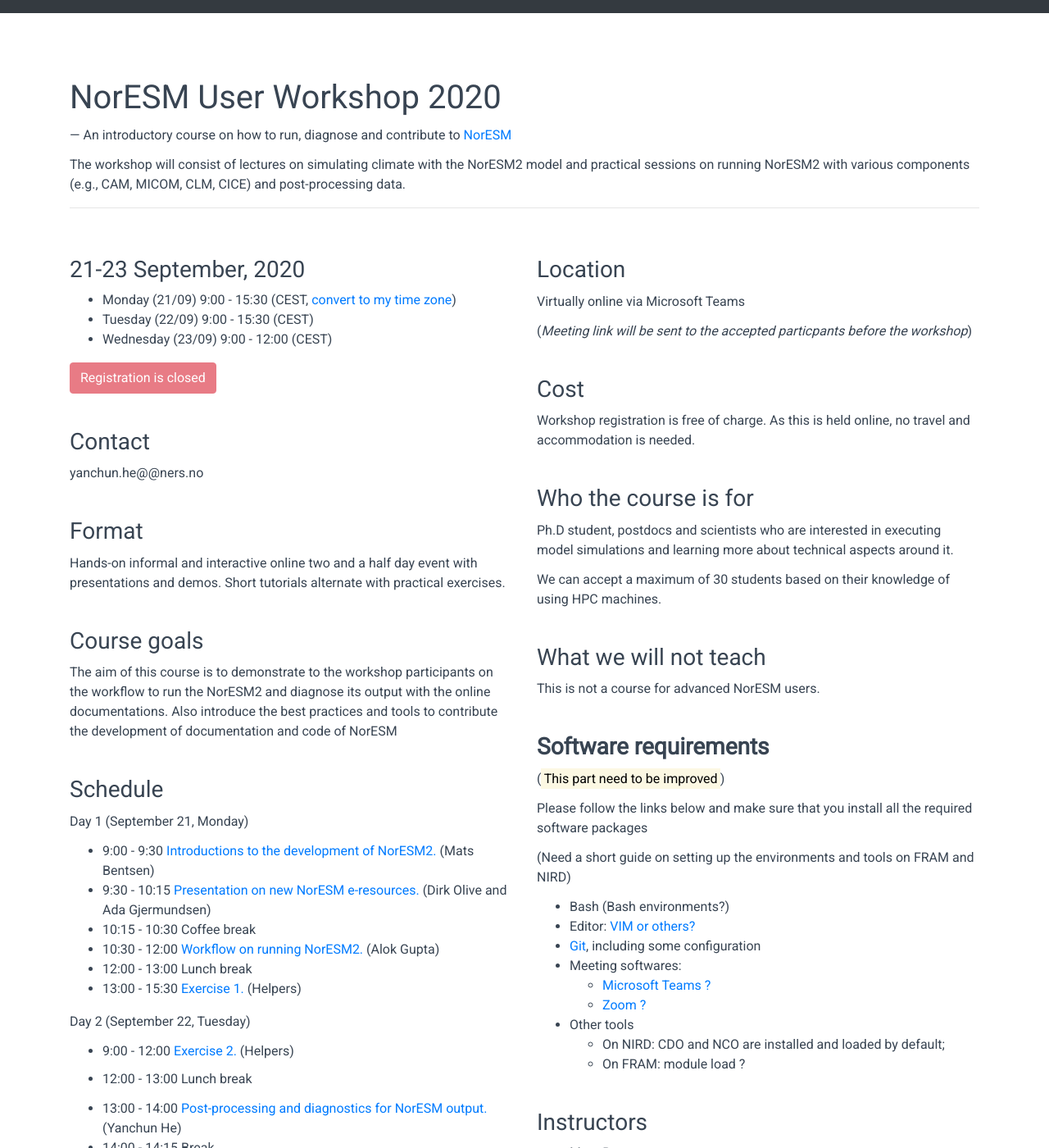
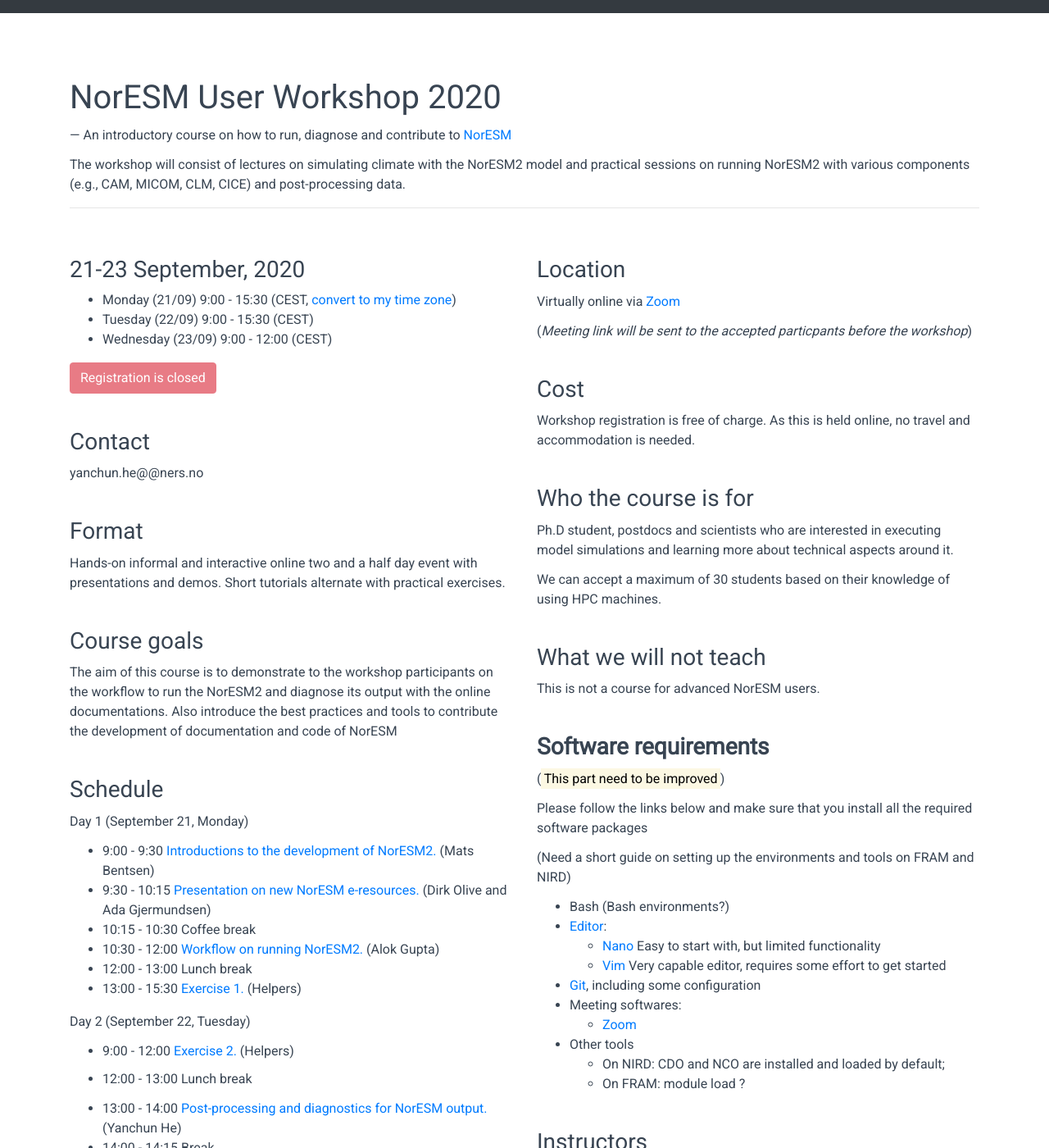
Before and after one commit to hsode/INES_workshop_2020, a Jekyll site: the page built from index.md, in a window 1280 px wide and 1400 px high. Shown: the whole window at 82% size. Built offline with Jekyll 4.4.1, drawn with Linux system fonts in a browser that asks for light colours; comment, search, counter and statistics services are not loaded.

Commit message:
Update links to Zoom and editors.

```diff
--- a/right_column.md
+++ b/right_column.md
@@ -2,7 +2,7 @@
 
 ### Location
 
-Virtually online via Microsoft Teams
+Virtually online via [Zoom](https://zoom.us/)
 
 (_Meeting link will be sent to the accepted particpants before the workshop_)
 
@@ -48,11 +48,12 @@ Please follow the links below and make sure that you install all the required so
 (Need a short guide on setting up the environments and tools on FRAM and NIRD)
 
 - Bash (Bash environments?)
-- Editor: [VIM or others?](https://coderefinery.github.io/installation/editors/)
+- [Editor](https://coderefinery.github.io/installation/editors/):
+    * [Nano](https://www.nano-editor.org/dist/v2.2/nano.html) Easy to start with, but limited functionality
+    * [Vim](https://www.openvim.com/) Very capable editor, requires some effort to get started
 - [Git](https://coderefinery.github.io/installation/git/), including some configuration
 - Meeting softwares:
-    * [Microsoft Teams ?](#)
-    * [Zoom ?](#)
+    * [Zoom](https://zoom.us/)
 - Other tools
     * On NIRD: CDO and NCO are installed and loaded by default;
     * On FRAM: module load ?
```
